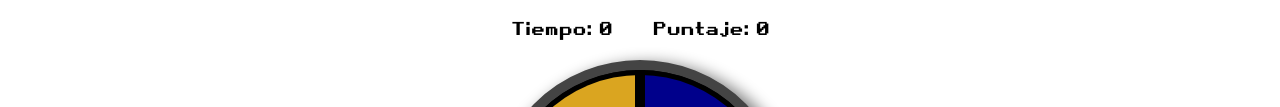
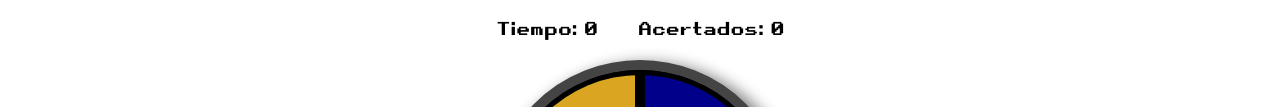
Before and after one commit to aledepetris/lppa-simon, a plain HTML site: page index.html in a window 1280 px wide. Shown: the part 278-385 px from the top of the page. Drawn offline with Linux system fonts and the light colour scheme.

Commit message:
fix menor en html

```diff
--- a/index.html
+++ b/index.html
@@ -33,7 +33,7 @@
                 <div class="results">Tiempo:
                     <span id="playedtime">0</span>
                 </div>
-                <div class="results">Puntaje:
+                <div class="results">Acertados:
                     <span id="score">0</span>
                 </div>
             </div>
```
